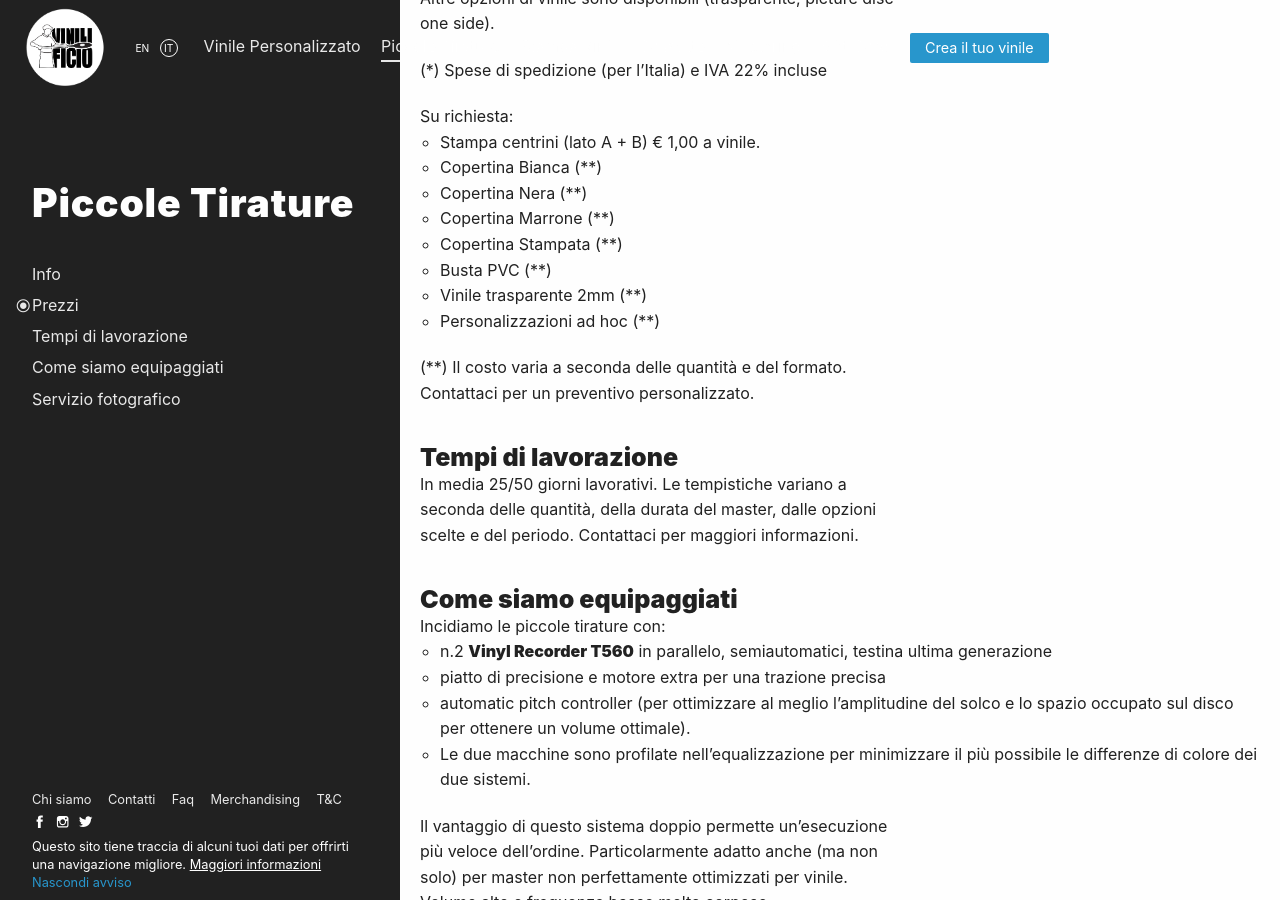
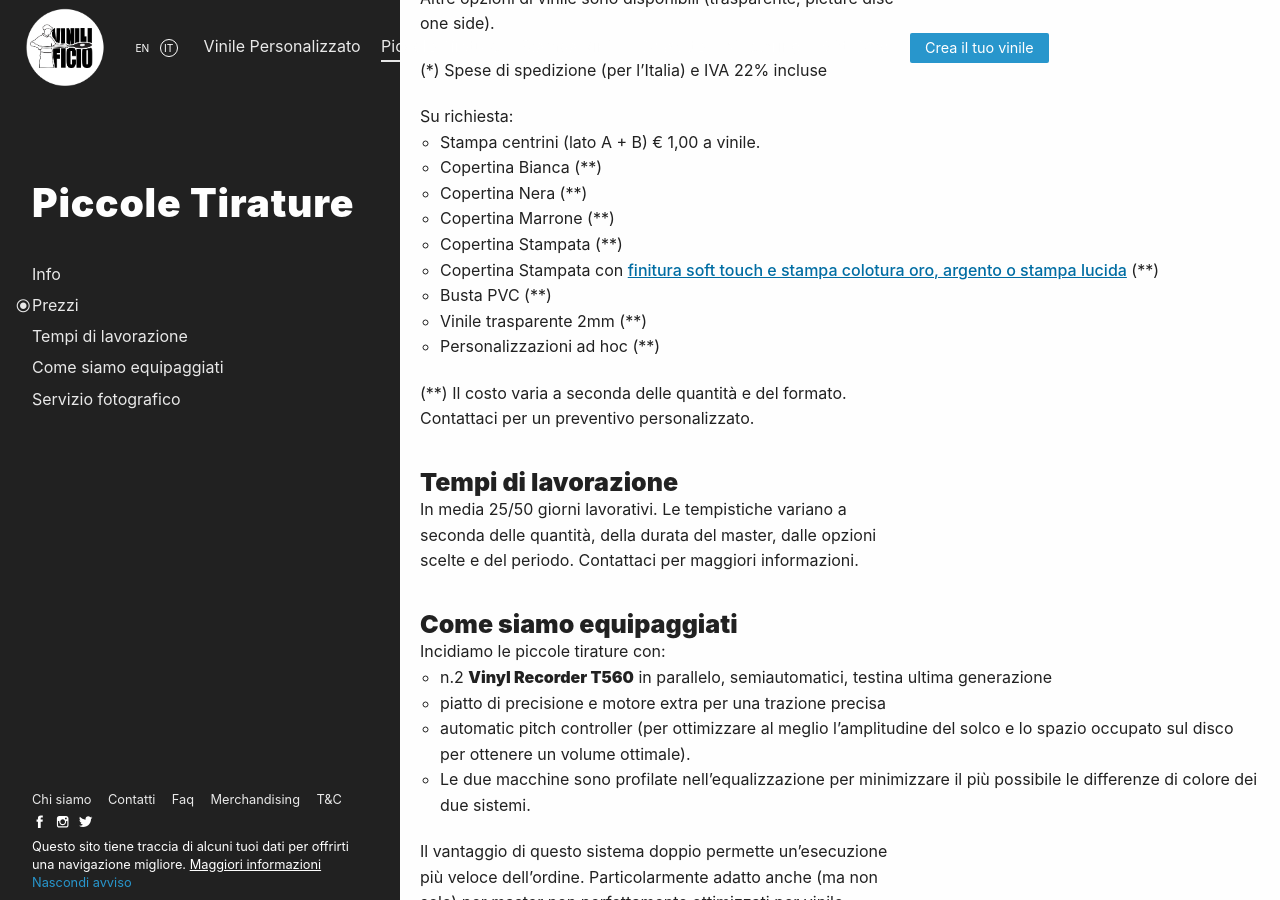
Before and after one commit to Vinilificio/vinilificio.com, a Jekyll site: the page built from _pages/piccole-tirature.md, in a window 1280 px wide and 900 px high, scrolled down 1759 px. Built offline with Jekyll 4.4.1, drawn with Linux system fonts in a browser that asks for light colours; nearby versions of some CDN libraries; comment, search, counter and statistics services are not loaded.

Commit message:
Update piccole-tirature.md

```diff
--- a/_pages/piccole-tirature.md
+++ b/_pages/piccole-tirature.md
@@ -73,6 +73,7 @@ Su richiesta:
 * Copertina Nera (**)
 * Copertina Marrone (**)
 * Copertina Stampata (**)
+* Copertina Stampata con [finitura soft touch e stampa colotura oro, argento o stampa lucida](https://www.instagram.com/p/C4F18YUMd7W/){:target="_blank"} (**)
 * Busta PVC (**)
 * Vinile trasparente 2mm (**)
 * Personalizzazioni ad hoc (**)
```
